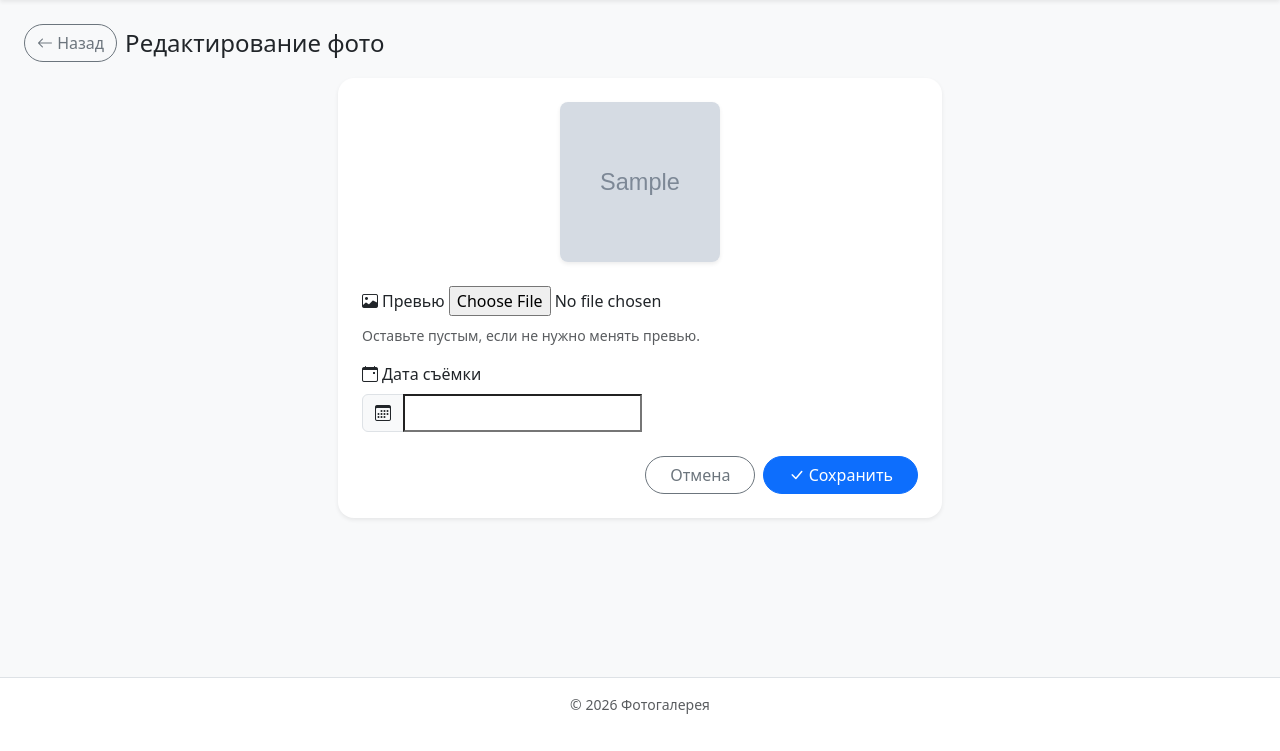
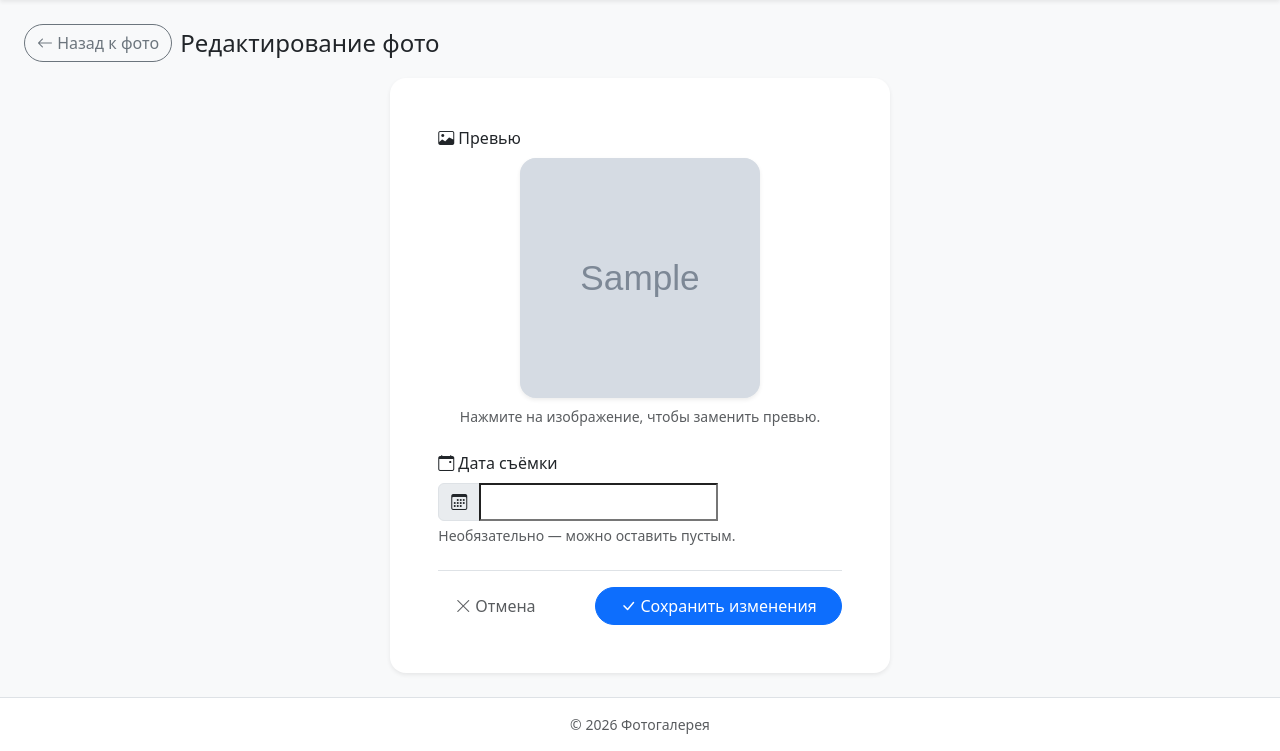
Before and after one commit to pypoly/photo-gallery, a Django app: template src/apps/gallery/templates/gallery/photo_update.html in a window 1280 px wide. Shown: the part 69-820 px from the top of the page. Before the commit the page ends 783 px from the top, so only its background shows below. Run offline with Django 5.2, Linux system fonts and the light colour scheme; the template is opened without the code that fills it: most values are stand-ins (such as "Sample title", 1, 10 or a date in 2020); grey boxes marked "Sample" are stand-in pictures; form fields are guessed from the names that the template uses.

Commit message:
обновление шаблона фото апдейт

```diff
--- a/src/apps/gallery/forms.py
+++ b/src/apps/gallery/forms.py
@@ -29,9 +29,10 @@ class UpdatePhotoForm(forms.ModelForm):
         fields = ('thumbnail', 'created_at', 'image', 'album')
         widgets = {
             'created_at': forms.DateTimeInput(
-                attrs={'placeholder': 'ДД.ММ.ГГГГ ЧЧ:ММ'},
+                attrs={'class': 'form-control rounded-end-3', 'placeholder': 'ДД.ММ.ГГГГ ЧЧ:ММ'},
                 format='%Y-%m-%d %H:%M',
             ),
+            'album': forms.Select(attrs={'class': 'form-select rounded-3'}),
         }
 
 
--- a/src/apps/gallery/templates/gallery/photo_update.html
+++ b/src/apps/gallery/templates/gallery/photo_update.html
@@ -3,45 +3,72 @@
 
 {% block extra_head %}
     <link href="https://cdn.jsdelivr.net/npm/flatpickr/dist/flatpickr.min.css" rel="stylesheet">
+    <style>
+        .thumb-overlay {
+            background: rgba(0, 0, 0, .45);
+            opacity: 0;
+            transition: opacity .15s ease-in-out;
+        }
+        .thumb-editable:hover .thumb-overlay,
+        .thumb-editable:focus-within .thumb-overlay { opacity: 1; }
+        .thumb-editable { transition: box-shadow .15s ease-in-out; }
+        .thumb-editable:hover { box-shadow: var(--bs-box-shadow) !important; }
+    </style>
 {% endblock %}
 
 {% block content %}
-    <div class="d-flex align-items-center gap-2 mb-3">
+    <div class="d-flex flex-wrap align-items-center gap-2 mb-3">
         <a href="{% url 'gallery:photo' object.pk %}" class="btn btn-outline-secondary rounded-pill">
-            <i class="bi bi-arrow-left"></i> Назад
+            <i class="bi bi-arrow-left"></i> Назад к фото
         </a>
         <h1 class="h4 mb-0">Редактирование фото</h1>
     </div>
 
     <div class="row justify-content-center">
-        <div class="col-md-8 col-lg-6">
+        <div class="col-md-8 col-lg-6 col-xl-5">
             <div class="card border-0 shadow-sm rounded-4">
-                <div class="card-body p-4">
-                    {% if object.thumbnail %}
-                        <div class="text-center mb-4">
-                            <img src="{{ object.thumbnail.url }}" alt="Превью"
-                                 class="rounded-3 shadow-sm object-fit-cover" style="width: 160px; height: 160px;">
-                        </div>
-                    {% endif %}
-
-                    <form action="{% url 'gallery:update_photo' pk=object.id %}" method="POST" enctype="multipart/form-data" novalidate>
+                <div class="card-body p-4 p-md-5">
+                    <form action="{% url 'gallery:update_photo' pk=object.id %}" method="POST"
+                          enctype="multipart/form-data" novalidate>
                         {% csrf_token %}
 
                         {% if form.non_field_errors %}
-                            <div class="alert alert-danger">
-                                {{ form.non_field_errors }}
+                            <div class="alert alert-danger">{{ form.non_field_errors }}</div>
+                        {% endif %}
+
+                        <div class="mb-4">
+                            <span class="form-label d-block mb-2">
+                                <i class="bi bi-image me-1"></i>Превью
+                            </span>
+                            <div class="d-flex justify-content-center">
+                                <div id="thumbWrapper"
+                                     class="thumb-editable position-relative rounded-4 overflow-hidden bg-body-secondary shadow-sm"
+                                     style="width: 240px; height: 240px; cursor: pointer;"
+                                     role="button" tabindex="0" aria-label="Изменить превью"
+                                     title="Нажмите, чтобы изменить превью">
+                                    <div id="thumbPreview" class="w-100 h-100">
+                                        {% if object.thumbnail %}
+                                            <img src="{{ object.thumbnail.url }}" alt="Превью"
+                                                 class="w-100 h-100 object-fit-cover">
+                                        {% else %}
+                                            <div class="d-flex flex-column align-items-center justify-content-center w-100 h-100 gap-2 text-body-secondary">
+                                                <i class="bi bi-plus-lg" style="font-size: 2rem;"></i>
+                                                <span class="small">Добавить превью</span>
                                             </div>
                                         {% endif %}
-
-                        <div class="mb-3">
-                            <label for="{{ form.thumbnail.id_for_label }}" class="form-label">
-                                <i class="bi bi-image me-1"></i>Превью
-                            </label>
-                            {{ form.thumbnail }}
+                                    </div>
+                                    <div class="thumb-overlay position-absolute top-0 start-0 w-100 h-100 d-flex flex-column align-items-center justify-content-center gap-1 text-white">
+                                        <i class="bi bi-camera-fill fs-4"></i>
+                                        <span class="small fw-semibold">{% if object.thumbnail %}Заменить{% else %}Выбрать{% endif %}</span>
+                                    </div>
+                                </div>
+                                <input type="file" name="{{ form.thumbnail.html_name }}"
+                                       id="{{ form.thumbnail.id_for_label }}" accept="image/*" class="d-none">
+                            </div>
                             {% if form.thumbnail.errors %}
-                                <div class="invalid-feedback d-block">{{ form.thumbnail.errors }}</div>
+                                <div class="invalid-feedback d-block text-center">{{ form.thumbnail.errors }}</div>
                             {% endif %}
-                            <div class="form-text">Оставьте пустым, если не нужно менять превью.</div>
+                            <div class="form-text text-center mt-2">Нажмите на изображение, чтобы заменить превью.</div>
                         </div>
 
                         <div class="mb-4">
@@ -49,14 +76,17 @@
                                 <i class="bi bi-calendar-event me-1"></i>Дата съёмки
                             </label>
                             <div class="input-group">
-                                <span class="input-group-text"><i class="bi bi-calendar3"></i></span>
+                                <span class="input-group-text bg-body-secondary"><i class="bi bi-calendar3"></i></span>
                                 {{ form.created_at }}
                             </div>
                             {% if form.created_at.errors %}
                                 <div class="invalid-feedback d-block">{{ form.created_at.errors }}</div>
                             {% endif %}
+                            <div class="form-text">Необязательно — можно оставить пустым.</div>
                         </div>
-                        {% if not photo.album %}
+
+                        {% if not object.album %}
+                            <div class="mb-4">
                                 <label for="{{ form.album.id_for_label }}" class="form-label">
                                     <i class="bi bi-folder me-1"></i>Добавить в альбом
                                 </label>
@@ -64,11 +94,17 @@
                                 {% if form.album.errors %}
                                     <div class="invalid-feedback d-block">{{ form.album.errors }}</div>
                                 {% endif %}
+                                <div class="form-text">Фото без альбома не появится в подборках.</div>
+                            </div>
                         {% endif %}
-                        <div class="d-flex justify-content-end gap-2">
-                            <a href="{% url 'gallery:photo' object.pk %}" class="btn btn-outline-secondary rounded-pill px-4">Отмена</a>
+
+                        <div class="d-flex align-items-center justify-content-between gap-2 pt-3 mt-4 border-top">
+                            <a href="{% url 'gallery:photo' object.pk %}"
+                               class="btn btn-link text-body-secondary text-decoration-none px-3">
+                                <i class="bi bi-x-lg me-1"></i>Отмена
+                            </a>
                             <button type="submit" class="btn btn-primary rounded-pill px-4">
-                                <i class="bi bi-check-lg"></i> Сохранить
+                                <i class="bi bi-check-lg"></i> Сохранить изменения
                             </button>
                         </div>
                     </form>
@@ -89,5 +125,28 @@
             allowInput: true,
             locale: flatpickr.l10ns.ru
         });
+
+        (function () {
+            const wrapper = document.getElementById('thumbWrapper');
+            const input = document.getElementById('{{ form.thumbnail.id_for_label }}');
+            const preview = document.getElementById('thumbPreview');
+
+            wrapper.addEventListener('click', function () { input.click(); });
+            wrapper.addEventListener('keydown', function (e) {
+                if (e.key === 'Enter' || e.key === ' ') {
+                    e.preventDefault();
+                    input.click();
+                }
+            });
+            input.addEventListener('change', function () {
+                const file = input.files && input.files[0];
+                if (!file) return;
+                preview.innerHTML = '';
+                const img = document.createElement('img');
+                img.src = URL.createObjectURL(file);
+                img.className = 'w-100 h-100 object-fit-cover';
+                preview.appendChild(img);
+            });
+        })();
     </script>
 {% endblock %}
```
Lines whose indentation alone changed are shown as unchanged.
